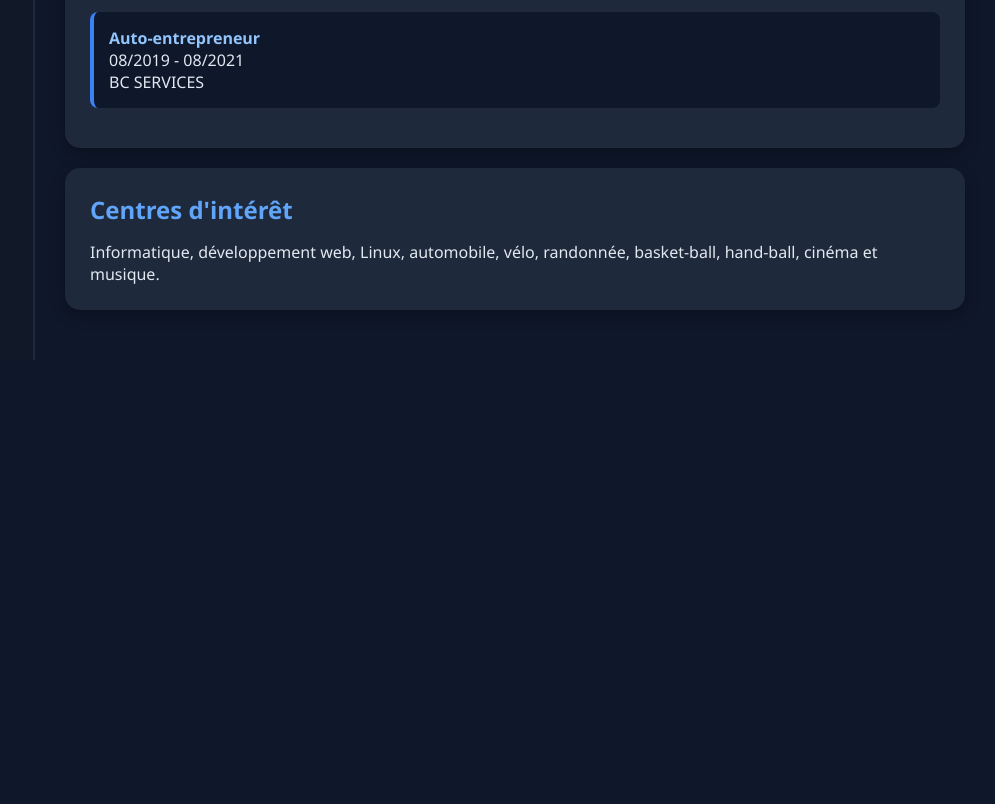
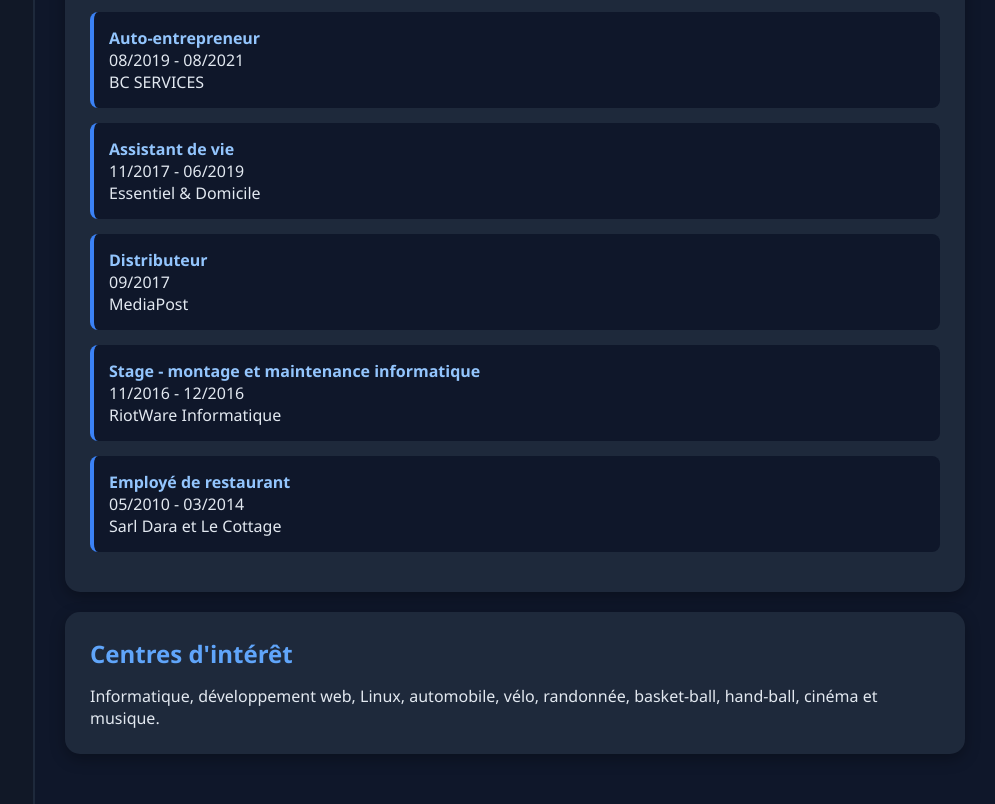
Before and after one commit to Darkstellie/CV_CB, a plain HTML site: page index.html in a window 1280 px wide. Shown: the part 1142-1946 px from the top of the page, without its empty margins (285-1280 px from the left). Before the commit the page ends 1502 px from the top, so only its background shows below. Drawn offline with Linux system fonts and the light colour scheme.

Commit message:
Update index.html

```diff
--- a/index.html
+++ b/index.html
@@ -149,6 +149,30 @@
                 <p>BC SERVICES</p>
             </div>
 
+            <div class="experience">
+                <h4>Assistant de vie</h4>
+                <span>11/2017 - 06/2019</span>
+                <p>Essentiel & Domicile</p>
+            </div>
+
+            <div class="experience">
+                <h4>Distributeur</h4>
+                <span>09/2017</span>
+                <p>MediaPost</p>
+            </div>
+
+            <div class="experience">
+                <h4>Stage - montage et maintenance informatique </h4>
+                <span>11/2016 - 12/2016</span>
+                <p>RiotWare Informatique</p>
+            </div>
+
+            <div class="experience">
+                <h4>Employé de restaurant</h4>
+                <span>05/2010 - 03/2014</span>
+                <p>Sarl Dara et Le Cottage</p>
+            </div>
+
         </section>
 
         <section class="card">
```
